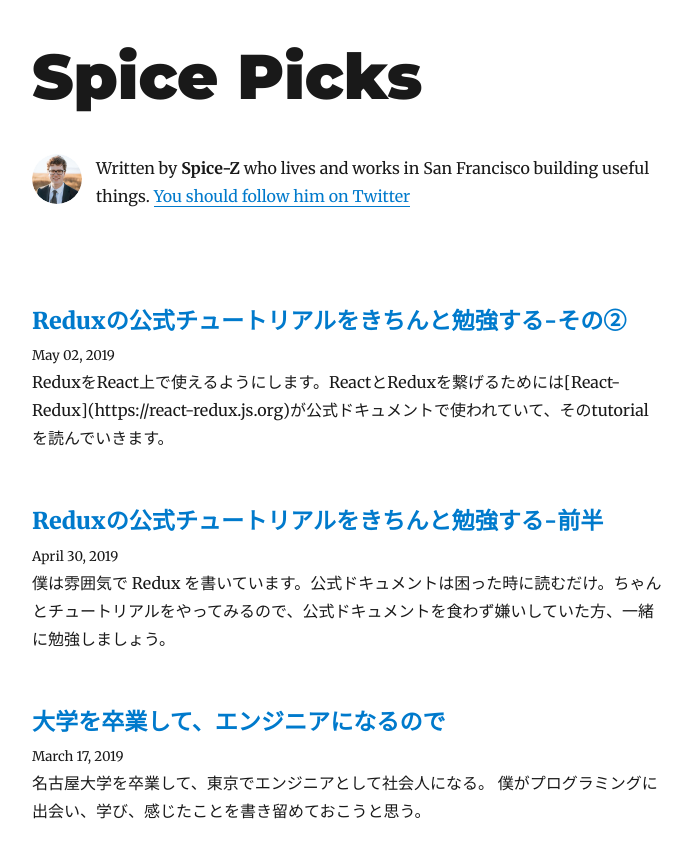
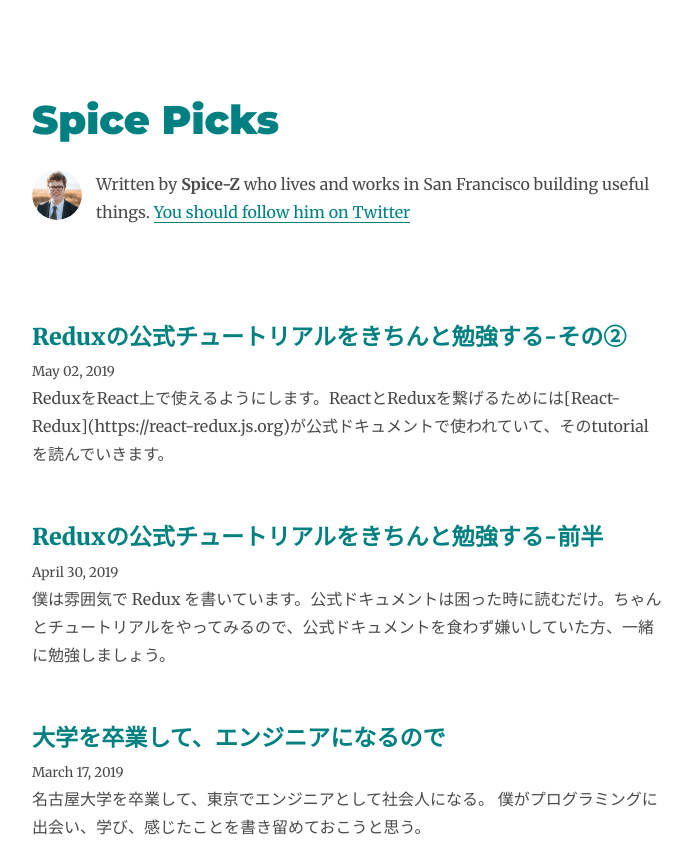
Before and after one commit to Spice-Z/blog, a Gatsby site: page / in a window 1280 px wide. Shown: the top 844 px of the page, without its empty margins (293-985 px from the left). Built offline with nearby package versions, Linux system fonts and the light colour scheme; Gatsby itself is replaced by a stand-in of ours; some packages are replaced by stand-ins of ours.

Commit message:
set scss

```diff
--- a/gatsby-config.js
+++ b/gatsby-config.js
@@ -9,6 +9,9 @@ module.exports = {
     },
   },
   plugins: [
+    {
+      resolve: `gatsby-plugin-sass`,
+    },
     {
       resolve: `gatsby-source-filesystem`,
       options: {
--- a/package.json
+++ b/package.json
@@ -15,6 +15,7 @@
     "gatsby-plugin-manifest": "^2.2.27",
     "gatsby-plugin-offline": "^3.0.19",
     "gatsby-plugin-react-helmet": "^3.1.14",
+    "gatsby-plugin-sass": "^2.1.23",
     "gatsby-plugin-sharp": "^2.2.37",
     "gatsby-plugin-typography": "^2.3.16",
     "gatsby-remark-copy-linked-files": "^2.1.29",
@@ -25,6 +26,7 @@
     "gatsby-source-filesystem": "^2.1.36",
     "gatsby-transformer-remark": "^2.6.33",
     "gatsby-transformer-sharp": "^2.3.3",
+    "node-sass": "^4.13.0",
     "prismjs": "^1.17.1",
     "react": "^16.11.0",
     "react-dom": "^16.11.0",
--- a/src/components/layout.js
+++ b/src/components/layout.js
@@ -1,7 +1,8 @@
 import React from "react"
 import { Link } from "gatsby"
-
-import { rhythm, scale } from "../utils/typography"
+import styles from "./layout.module.scss"
+import "../styles/_index.scss";
+import { rhythm } from "../utils/typography"
 
 const Layout = props => {
   const { location, title, children } = props
@@ -10,19 +11,9 @@ const Layout = props => {
 
   if (location.pathname === rootPath) {
     header = (
-      <h1
-        style={{
-          ...scale(1.5),
-          marginBottom: rhythm(1.5),
-          marginTop: 0,
-        }}
-      >
+      <h1>
         <Link
-          style={{
-            boxShadow: `none`,
-            textDecoration: `none`,
-            color: `inherit`,
-          }}
+          className={styles.title}
           to={`/`}
         >
           {title}
--- /dev/null
+++ b/src/components/layout.module.scss
@@ -0,0 +1,11 @@
+@import "./src/styles/color.scss";
+
+body {
+  color: $gray;
+}
+
+.title {
+  color : $primary;
+  text-decoration: none;
+  box-shadow: none;
+}
--- /dev/null
+++ b/src/styles/_color.scss
@@ -0,0 +1,11 @@
+$white: #fff;
+
+$teal-lightx: #b2d8d8;
+$teal-light: #66b2b2;
+$teal-normal: #008080;
+$teal-heavy: #006666;
+$teal-heavyx: #004c4c;
+$gray: #4a4a4a;
+
+$primary: $teal-normal;
+$primary-invert: #fff;
--- /dev/null
+++ b/src/styles/_index.scss
@@ -0,0 +1,9 @@
+@import "color";
+
+body {
+  color: $gray;
+}
+
+a {
+  color: $teal-normal !important;
+}
```
Also changed, not shown: gatsby-browser.js (line endings or trailing spaces), 1 other file.
